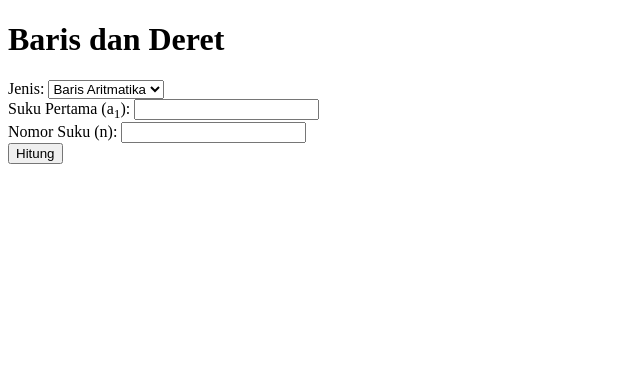
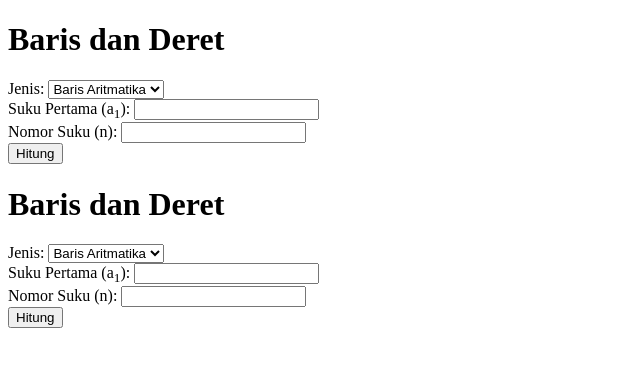
Before and after one commit to salmay21/Kalkulator_Baris-Deret_Matriks, a plain HTML site: page index.html in a window 1280 px wide. Shown: the whole page, without its empty margins (0-640 px from the left). Drawn offline with Linux system fonts and the light colour scheme.

Commit message:
Update index.html

```diff
--- a/index.html
+++ b/index.html
@@ -31,3 +31,37 @@
     <script src="script.js"></script>
 </body>
 </html>
+
+<!DOCTYPE html>
+<html lang="en">
+<head>
+    <meta charset="UTF-8">
+    <meta name="viewport" content="width=device-width, initial-scale=1.0">
+    <title>Baris dan Deret</title>
+    <link rel="stylesheet" href="style.css">
+</head>
+<body>
+    <div class="container">
+        <h1>Baris dan Deret</h1>
+        <div>
+            <label for="type">Jenis:</label>
+            <select id="type">
+                <option value="aritmatika">Baris Aritmatika</option>
+                <option value="geometri">Baris Geometri</option>
+            </select>
+        </div>
+        <div>
+            <label for="a1">Suku Pertama (a<sub>1</sub>):</label>
+            <input type="number" id="a1">
+        </div>
+        <div>
+            <label for="n">Nomor Suku (n):</label>
+            <input type="number" id="n">
+        </div>
+        <div id="result"></div>
+        <button onclick="calculate()">Hitung</button>
+    </div>
+
+    <script src="script.js"></script>
+</body>
+</html>
```
